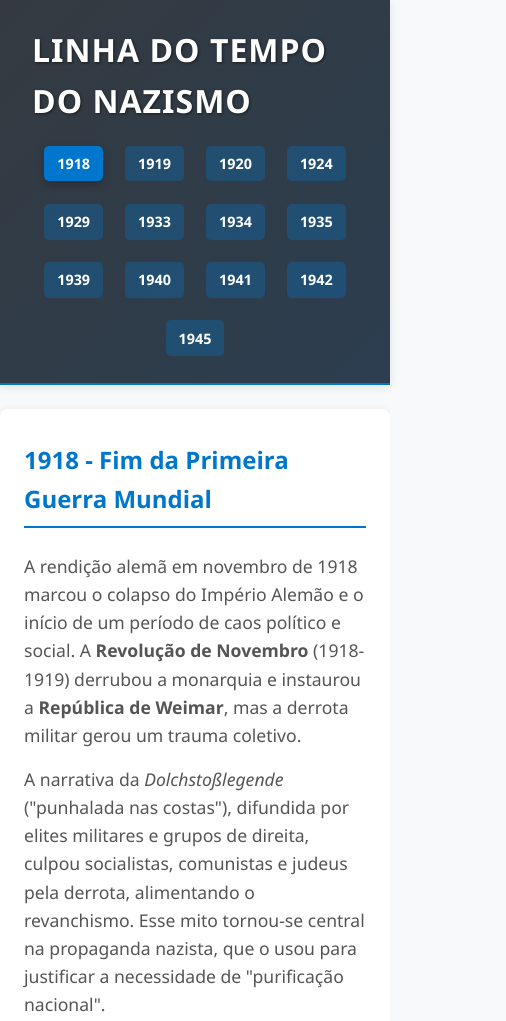
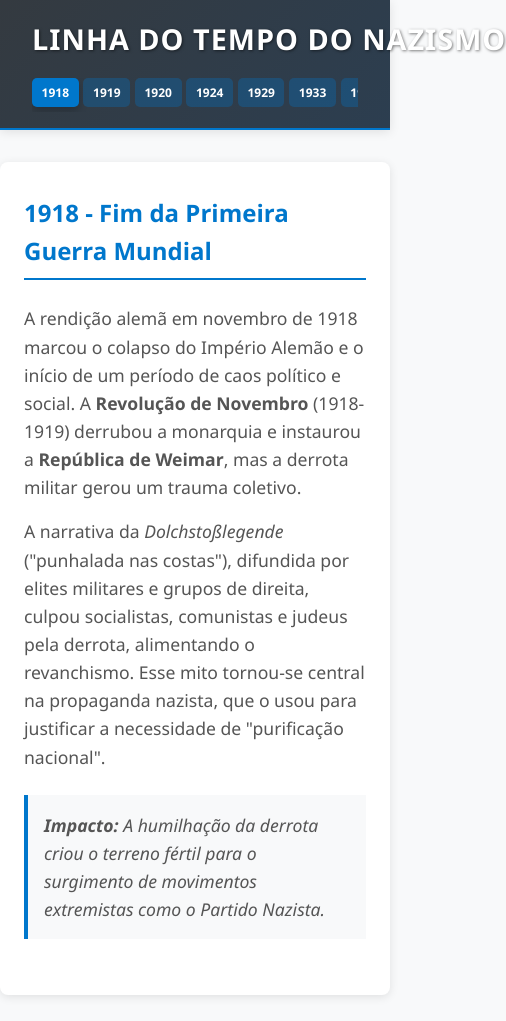
Before and after one commit to Joaquim1402/Trabalho-Sobre-Nazismo, a plain HTML site: page index.html in a window 390 px wide. Shown: the top 1021 px of the page, 506 px wide, since content can reach past the window. Drawn offline with Linux system fonts and the light colour scheme.

Commit message:
Update index.html

```diff
--- a/index.html
+++ b/index.html
@@ -21,61 +21,80 @@
       line-height: 1.6;
     }
 
-    /* Cabeçalho com gradiente */
+    /* Cabeçalho com gradiente - MODIFICADO PARA ALINHAMENTO HORIZONTAL */
     header {
       background: linear-gradient(135deg, #343a40 0%, #2c3e50 100%);
       color: white;
-      padding: 1.5rem 2rem;
+      padding: 1rem 2rem;
       position: sticky;
       top: 0;
       z-index: 1000;
       box-shadow: 0 2px 10px rgba(0, 0, 0, 0.1);
+      border-bottom: 2px solid #0077cc;
+    }
+
+    .header-container {
       display: flex;
       justify-content: space-between;
       align-items: center;
-      border-bottom: 2px solid #0077cc;
+      max-width: 1200px;
+      margin: 0 auto;
     }
 
     header h1 {
-      font-size: 2rem;
+      font-size: 1.8rem; /* Reduzido para caber mais links */
       font-weight: 700;
       letter-spacing: 1px;
       text-transform: uppercase;
       text-shadow: 1px 1px 3px rgba(0, 0, 0, 0.5);
+      white-space: nowrap;
+      margin-right: 2rem;
     }
 
-    /* Navegação */
+    /* Navegação - MODIFICADO PARA SCROLL HORIZONTAL EM DISPOSITIVOS PEQUENOS */
     nav {
       display: flex;
-      flex-wrap: wrap;
-      justify-content: space-between;
-      gap: 1rem;
+      overflow-x: auto;
+      gap: 0.5rem;
+      padding-bottom: 0.5rem;
+      scrollbar-width: thin;
+      scrollbar-color: #0077cc transparent;
+    }
+
+    /* Estilização da barra de scroll (para navegadores WebKit) */
+    nav::-webkit-scrollbar {
+      height: 4px;
+    }
+
+    nav::-webkit-scrollbar-thumb {
+      background-color: #0077cc;
+      border-radius: 2px;
     }
 
     nav a {
       color: white;
       font-weight: bold;
-      font-size: 1rem;
+      font-size: 0.85rem; /* Reduzido para caber mais links */
       text-transform: uppercase;
-      padding: 0.5rem 1rem;
+      padding: 0.4rem 0.8rem;
       border-radius: 5px;
       transition: all 0.3s ease;
       text-decoration: none;
       background-color: rgba(0, 119, 204, 0.3);
+      white-space: nowrap;
     }
 
     nav a:hover {
-      color: white;
       background-color: rgba(0, 119, 204, 0.7);
       transform: translateY(-2px);
     }
 
     nav a.active {
       background-color: #0077cc;
-      color: white;
       box-shadow: 0 4px 8px rgba(0, 0, 0, 0.2);
     }
 
+    /* (O RESTANTE DO CSS PERMANECE IDÊNTICO AO ORIGINAL) */
     /* Seções de conteúdo */
     section {
       padding: 3rem 2rem;
@@ -142,38 +161,31 @@
       margin-bottom: 0;
     }
 
-    footer a {
-      color: #0077cc;
-      text-decoration: none;
-      font-weight: bold;
-    }
+    /* Estilo Responsivo - ATUALIZADO */
+    @media (max-width: 768px) {
+      .header-container {
+        flex-direction: column;
+        align-items: stretch;
+      }
 
-    footer a:hover {
-      text-decoration: underline;
-    }
-
-    /* Estilo Responsivo */
-    @media (max-width: 768px) {
-      header {
-        flex-direction: column;
-        align-items: flex-start;
+      header h1 {
+        margin-right: 0;
+        margin-bottom: 1rem;
+        text-align: center;
       }
 
       nav {
-        margin-top: 1rem;
-        width: 100%;
-        justify-content: center;
+        gap: 0.3rem;
+        padding-bottom: 0.3rem;
       }
 
       nav a {
-        font-size: 0.9rem;
-        margin: 0.2rem;
-        padding: 0.4rem 0.8rem;
+        font-size: 0.75rem;
+        padding: 0.3rem 0.6rem;
       }
 
       section {
         padding: 2rem 1.5rem;
-        margin: 1.5rem auto;
       }
 
       h2 {
```
